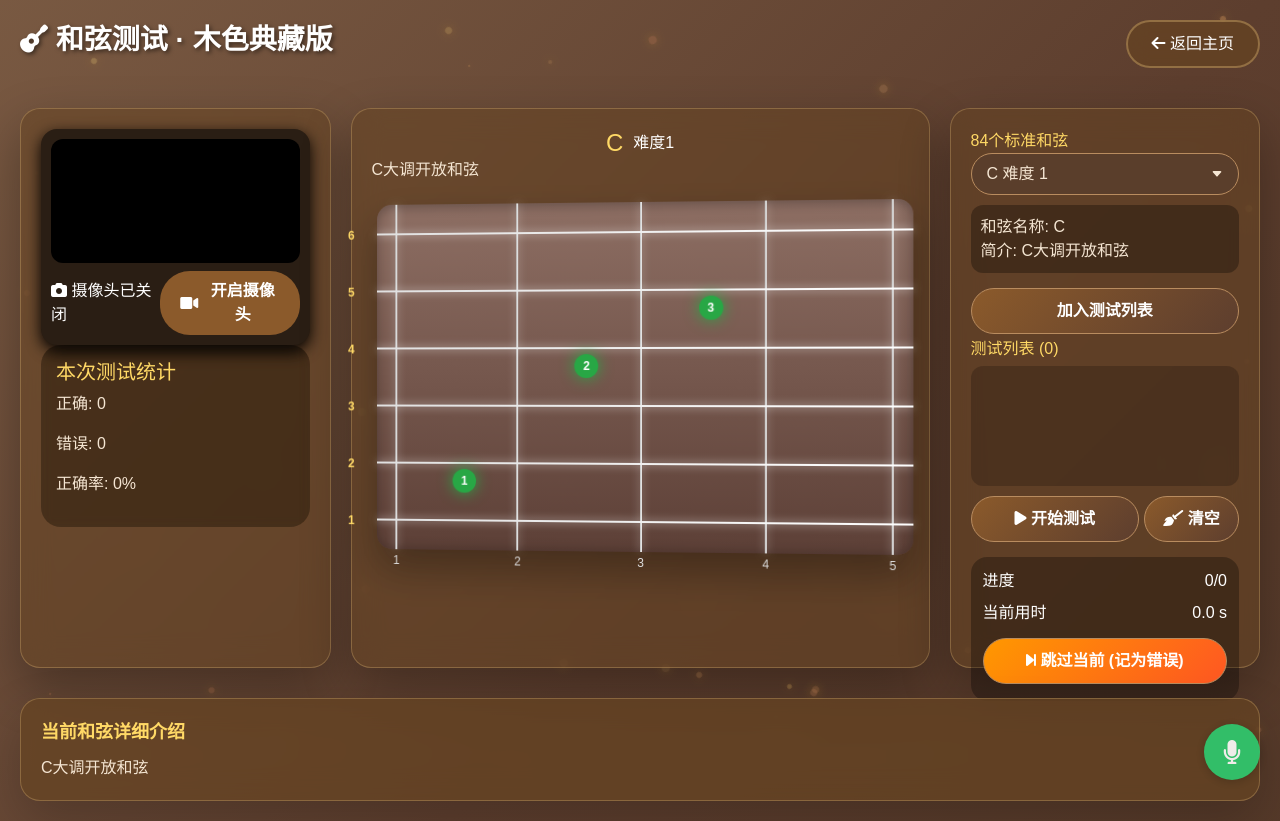
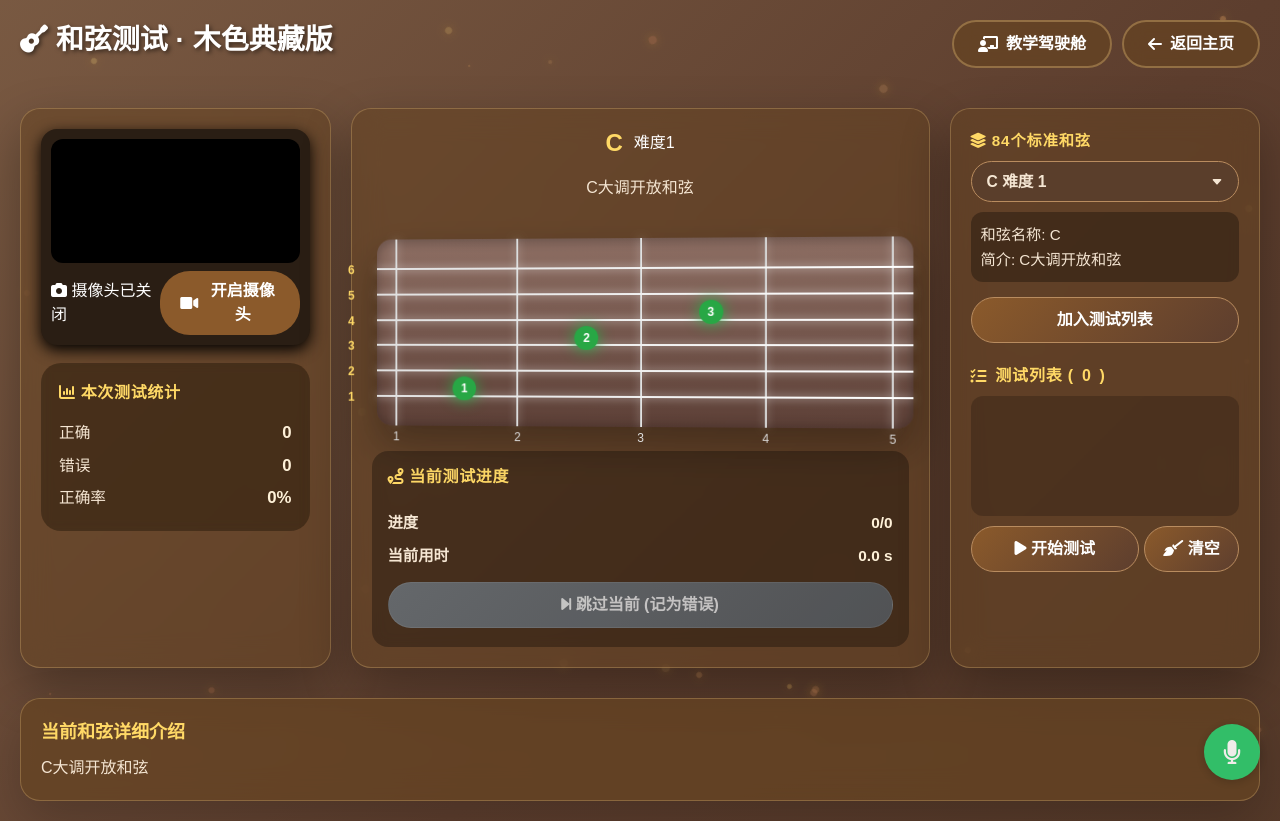
Before and after one commit to lhh666-6/guitar-teacher, a Flask app: page /solo in a window 1280 px wide. Run offline with Flask 3, Linux system fonts and the light colour scheme; the visitor is signed in with stand-in values (Sample User, id 1); parts of the project's set-up code (start-up, migrations or seed data) failed here and were passed over; some libraries are stand-ins or nearby versions.

Commit message:
feature: solo界面布局优化

```diff
--- a/static/js/solo/main.js
+++ b/static/js/solo/main.js
@@ -102,6 +102,8 @@
                 videoContainer: document.querySelector('.camera-container'),
                 difficultyBadge: document.getElementById('difficultyBadge')
             };
+
+            this.updateSkipButtonState();
 
             // 叠加画布（若不存在则创建）
             this.overlayCanvas = document.getElementById('overlayCanvas');
@@ -278,12 +280,19 @@
             this.elements.testCountSpan.textContent = this.testList.length;
         }
 
+        updateSkipButtonState() {
+            if (!this.elements.skipBtn) return;
+            const canSkip = this.testMode && this.testList.length > 0 && !this.recordedForCurrentChord;
+            this.elements.skipBtn.disabled = !canSkip;
+        }
+
         updateProgress() {
             if (this.testMode && this.testList.length > 0) {
                 this.elements.progressDisplay.textContent = `${this.currentTestIndex + 1}/${this.testList.length}`;
             } else {
                 this.elements.progressDisplay.textContent = `0/0`;
             }
+            this.updateSkipButtonState();
         }
 
         stopTestAndSending() {
@@ -305,6 +314,7 @@
                 this.timerInterval = null;
             }
             this.testMode = false;
+            this.recordedForCurrentChord = false;
             this.overlayCtx.clearRect(0, 0, this.overlayCanvas.width, this.overlayCanvas.height);
             if (this.elements.trainLayout) {
                 this.elements.trainLayout.classList.remove('test-mode');
@@ -319,6 +329,7 @@
             } else if (document.msExitFullscreen) {
                 document.msExitFullscreen();
             }
+            this.updateSkipButtonState();
         }
 
         goToTestIndex(index) {
@@ -343,6 +354,7 @@
                 this.recordedForCurrentChord = false;
                 this.chordStartTime = Date.now();
                 this.updateProgress();
+                this.updateSkipButtonState();
             }
         }
 
@@ -355,6 +367,7 @@
                 alert(`测试完成！\n正确: ${this.stats.correct}, 错误: ${this.stats.wrong}\n平均正确用时: ${avgTime.toFixed(2)} 秒`);
                 this.elements.progressDisplay.textContent = `${this.testList.length}/${this.testList.length}`;
                 this.elements.currentTimeDisplay.textContent = '0.0 s';
+                this.updateSkipButtonState();
                 return;
             }
             this.currentTestIndex++;
@@ -368,6 +381,7 @@
             this.stats.correct++;
             this.updateStats();
             this.recordedForCurrentChord = true;
+            this.updateSkipButtonState();
             this.renderTestList();
 
             fetch('/api/save_record', {
@@ -389,6 +403,7 @@
             this.stats.wrong++;
             this.updateStats();
             this.recordedForCurrentChord = true;
+            this.updateSkipButtonState();
             this.renderTestList();
 
             fetch('/api/save_record', {
@@ -936,6 +951,7 @@
             this.elements.clearTestBtn.addEventListener('click', () => {
                 this.testList = [];
                 this.testResults = [];
+                this.recordedForCurrentChord = false;
                 this.renderTestList();
                 this.stats = { correct: 0, wrong: 0 };
                 this.updateStats();
@@ -944,18 +960,14 @@
                 if (this.testMode) {
                     this.stopTestAndSending();
                 }
+                this.updateSkipButtonState();
                 localStorage.removeItem('pendingSoloChords');
             });
 
             this.elements.toggleCamera.addEventListener('click', () => this.toggleCamera());
             this.elements.startTestBtn.addEventListener('click', () => this.startTest());
             this.elements.skipBtn.addEventListener('click', () => {
-                if (!this.testMode) {
-                    alert('请先开始测试');
-                    return;
-                }
-                if (this.recordedForCurrentChord) {
-                    alert('当前和弦已记录，不能再次跳过');
+                if (this.elements.skipBtn.disabled) {
                     return;
                 }
                 this.recordSkip();
--- a/templates/solo.html
+++ b/templates/solo.html
@@ -58,6 +58,15 @@
             position: relative;
             z-index: 10;
             animation: fadeIn 0.8s ease;
+            gap: 16px;
+            flex-wrap: wrap;
+        }
+        .header-actions {
+            display: inline-flex;
+            align-items: center;
+            gap: 10px;
+            flex-wrap: wrap;
+            justify-content: flex-end;
         }
         .back-btn {
             padding: 10px 24px;
@@ -68,6 +77,10 @@
             cursor: pointer;
             backdrop-filter: blur(10px);
             transition: all 0.3s ease;
+            display: inline-flex;
+            align-items: center;
+            gap: 8px;
+            font-weight: 600;
         }
         .back-btn:hover {
             background: rgba(140, 90, 40, 0.8);
@@ -91,9 +104,24 @@
             padding: 20px;
             box-shadow: 0 20px 50px rgba(0,0,0,0.3);
         }
-        .left-panel { flex: 2.5; }
-        .center-panel { flex: 5; }
-        .right-panel { flex: 2.5; }
+        .left-panel {
+            flex: 2.5;
+            display: flex;
+            flex-direction: column;
+            gap: 18px;
+        }
+        .center-panel {
+            flex: 5;
+            display: flex;
+            flex-direction: column;
+            gap: 16px;
+        }
+        .right-panel {
+            flex: 2.5;
+            display: flex;
+            flex-direction: column;
+            gap: 16px;
+        }
 
         .camera-container {
             background: #2a1e14;
@@ -134,8 +163,35 @@
         .stat-panel {
             background: rgba(0,0,0,0.3);
             border-radius: 20px;
-            padding: 15px;
+            padding: 18px 18px 16px;
             backdrop-filter: blur(5px);
+        }
+        .section-title {
+            color: #ffd966;
+            font-size: 1rem;
+            font-weight: 700;
+            letter-spacing: 0.08em;
+            text-transform: uppercase;
+            margin-bottom: 12px;
+        }
+        .section-title.soft {
+            text-transform: none;
+            letter-spacing: 0.04em;
+        }
+        .stat-row {
+            display: flex;
+            justify-content: space-between;
+            align-items: center;
+            color: #f5e6d3;
+            font-size: 0.98rem;
+            font-weight: 500;
+            line-height: 1.7;
+            padding: 2px 0;
+        }
+        .stat-row span {
+            color: #fff2d9;
+            font-size: 1.05rem;
+            font-weight: 700;
         }
 
         .fretboard-mini {
@@ -149,7 +205,7 @@
             transform: perspective(800px) rotateY(-3deg);
             transition: transform 0.5s ease;
             isolation: isolate;
-            margin-top: 20px;
+            margin-top: 4px;
         }
         .fretboard-mini:hover { transform: perspective(800px) rotateY(0deg); }
 
@@ -232,6 +288,14 @@
             font-weight: bold;
         }
 
+        .panel-label {
+            display: inline-block;
+            color: #ffd966;
+            font-size: 0.95rem;
+            font-weight: 700;
+            letter-spacing: 0.06em;
+            margin-bottom: 8px;
+        }
         #chordSelect {
             background-color: #5a3e2b;
             color: #f5e6d3;
@@ -245,6 +309,8 @@
             background-repeat: no-repeat;
             background-position: right 15px center;
             background-size: 12px;
+            font-size: 0.98rem;
+            font-weight: 600;
         }
         #chordSelect option {
             background-color: #5a3e2b;
@@ -280,6 +360,18 @@
             padding: 10px;
             margin: 10px 0;
             color: #f5e6d3;
+            font-size: 0.95rem;
+            line-height: 1.65;
+        }
+        .test-section-title {
+            color: #ffd966;
+            font-size: 1rem;
+            font-weight: 700;
+            letter-spacing: 0.05em;
+            margin-bottom: 8px;
+            display: flex;
+            align-items: center;
+            gap: 8px;
         }
         /* 测试列表样式 — 兼容原有JS输出结构 */
         .test-list {
@@ -287,7 +379,7 @@
             border-radius: 12px;
             padding: 8px;
             min-height: 120px;
-            max-height: 180px;
+            max-height: 260px;
             overflow-y: auto;
         }
         /* 同时支持两种类名：原JS可能生成.test-list-item，我们为其添加样式 */
@@ -340,16 +444,23 @@
         .test-progress-area {
             background: rgba(0,0,0,0.3);
             border-radius: 16px;
-            padding: 12px;
-            margin: 10px 0;
+            padding: 14px 16px;
+            margin-top: 8px;
             display: flex;
             flex-direction: column;
-            gap: 8px;
+            gap: 10px;
         }
         .progress-row {
             display: flex;
             justify-content: space-between;
             align-items: center;
+            color: #f5e6d3;
+            font-size: 0.96rem;
+            font-weight: 600;
+        }
+        .progress-row span:last-child {
+            color: #fff2d9;
+            font-weight: 700;
         }
 
         .chord-detail-footer {
@@ -445,7 +574,10 @@
 
     <div class="header">
         <h2 style="font-size: 28px; font-weight: 700; text-shadow: 2px 2px 4px rgba(0,0,0,0.5);"><i class="fas fa-guitar" aria-hidden="true"></i> 和弦测试 · 木色典藏版</h2>
-        <button class="back-btn" onclick="window.location.href='/'"><i class="fas fa-arrow-left" aria-hidden="true"></i> 返回主页</button>
+        <div class="header-actions">
+            <button class="back-btn" onclick="window.location.href='/teach'"><i class="fas fa-chalkboard-teacher" aria-hidden="true"></i> 教学驾驶舱</button>
+            <button class="back-btn" onclick="window.location.href='/'"><i class="fas fa-arrow-left" aria-hidden="true"></i> 返回主页</button>
+        </div>
     </div>
 
     <div class="train-layout" id="trainLayout">
@@ -455,25 +587,24 @@
                 <video id="cameraFeed" autoplay playsinline></video>
                 <div class="camera-status">
                     <span id="cameraStatus"><i class="fas fa-camera" aria-hidden="true"></i> 摄像头已关闭</span>
-                    <!-- ✅ 按钮保留图标，文字由 JS 控制（"开启摄像头"/"关闭摄像头"） -->
-                    <button id="toggleCamera"><i class="fas fa-video"></i> 开启摄像头</button>
+                    <button id="toggleCamera"><i class="fas fa-video" aria-hidden="true"></i> 开启摄像头</button>
                 </div>
             </div>
             <div class="stat-panel">
-                <h5 style="color:#ffd966;"> 本次测试统计</h5>
-                <p style="color:#f5e6d3;">正确: <span id="statCorrect">0</span></p>
-                <p style="color:#f5e6d3;">错误: <span id="statWrong">0</span></p>
-                <p style="color:#f5e6d3;">正确率: <span id="statRate">0%</span></p>
+                <div class="section-title soft"><i class="fas fa-chart-column" aria-hidden="true"></i> 本次测试统计</div>
+                <div class="stat-row">正确 <span id="statCorrect">0</span></div>
+                <div class="stat-row">错误 <span id="statWrong">0</span></div>
+                <div class="stat-row">正确率 <span id="statRate">0%</span></div>
             </div>
         </div>
 
         <!-- 中间指板 -->
         <div class="center-panel">
-            <div style="display: flex; align-items: center; gap: 10px; justify-content: center;">
-                <h4 id="currentChordName" style="color: #ffd966; margin: 0;">未选择和弦</h4>
+            <div style="display: flex; align-items: center; gap: 10px; justify-content: center; flex-wrap: wrap;">
+                <h4 id="currentChordName" style="color: #ffd966; margin: 0; font-size: 1.5rem; font-weight: 700; letter-spacing: 0.04em;">未选择和弦</h4>
                 <span class="difficulty-badge" id="difficultyBadge"></span>
             </div>
-            <p id="chordDescription" style="color: #f5e6d3;"></p>
+            <p id="chordDescription" style="color: #f5e6d3; text-align: center; line-height: 1.7; min-height: 28px;"></p>
             <div class="fretboard-mini" id="fretboardMini">
                 <!-- 品柱 (共5条) -->
                 <div class="fret-mini" data-fret="1"></div>
@@ -504,12 +635,24 @@
 
                 <div class="dot-container" id="dotContainer"></div>
             </div>
+            <div class="test-progress-area">
+                <div class="section-title soft"><i class="fas fa-route" aria-hidden="true"></i> 当前测试进度</div>
+                <div class="progress-row">
+                    <span>进度</span>
+                    <span id="progressDisplay">0/0</span>
+                </div>
+                <div class="progress-row">
+                    <span>当前用时</span>
+                    <span id="currentTimeDisplay">0.0 s</span>
+                </div>
+                <button class="btn-custom btn-warning" id="skipBtn" style="width:100%;"><i class="fas fa-forward-step" aria-hidden="true"></i> 跳过当前 (记为错误)</button>
+            </div>
         </div>
 
         <!-- 右侧控制区 -->
         <div class="right-panel">
             <div class="chord-select">
-                <label for="chordSelect" style="color:#ffd966;"> 84个标准和弦</label>
+                <label for="chordSelect" class="panel-label"><i class="fas fa-layer-group" aria-hidden="true"></i> 84个标准和弦</label>
                 <select id="chordSelect"></select>
                 <div class="chord-info" id="chordInfo">
                     和弦名称: <span id="selChordName">-</span><br>
@@ -520,25 +663,12 @@
 
             <!-- 测试列表区域 -->
             <div>
-                <h6 style="color:#ffd966;"> 测试列表 (<span id="testCount">0</span>)</h6>
+                <div class="test-section-title"><i class="fas fa-list-check" aria-hidden="true"></i> 测试列表 (<span id="testCount">0</span>)</div>
                 <div class="test-list" id="testListDiv"></div>
                 <div style="display: flex; gap:5px; margin-top:5px;">
                     <button class="btn-custom btn-sm" id="startTestBtn" style="flex:2;"><i class="fas fa-play" aria-hidden="true"></i> 开始测试</button>
                     <button class="btn-custom btn-sm" id="clearTestBtn" style="flex:1;"><i class="fas fa-broom" aria-hidden="true"></i> 清空</button>
                 </div>
-            </div>
-
-            <!-- 测试进度与计时、跳过 -->
-            <div class="test-progress-area">
-                <div class="progress-row">
-                    <span> 进度</span>
-                    <span id="progressDisplay">0/0</span>
-                </div>
-                <div class="progress-row">
-                    <span> 当前用时</span>
-                    <span id="currentTimeDisplay">0.0 s</span>
-                </div>
-                <button class="btn-custom btn-warning" id="skipBtn" style="width:100%;"><i class="fas fa-forward-step" aria-hidden="true"></i> 跳过当前 (记为错误)</button>
             </div>
         </div>
     </div>
```
Also changed, not shown: other parts of templates/solo.html (+49 -4 lines).
